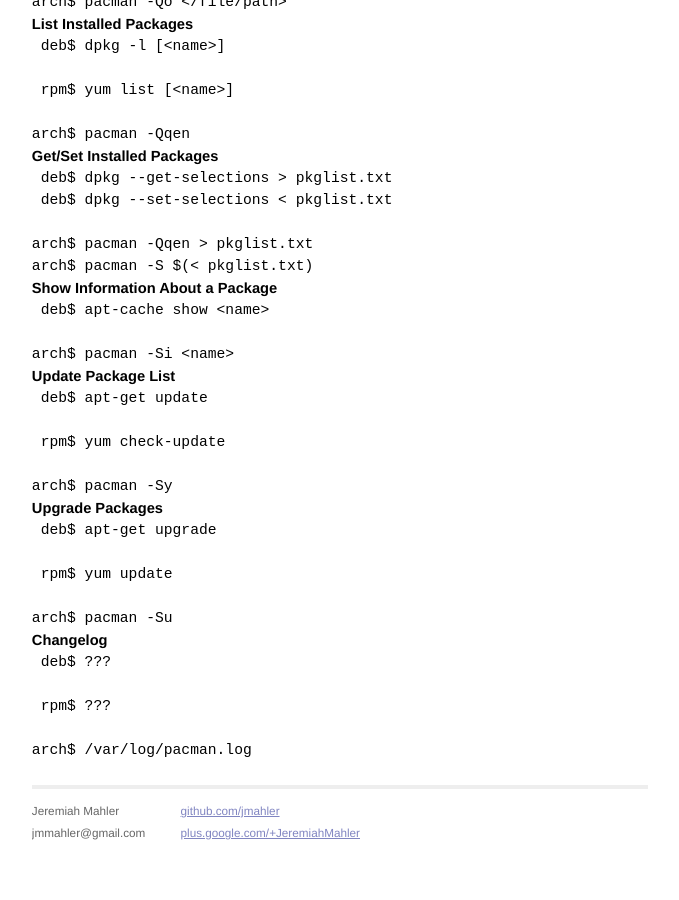
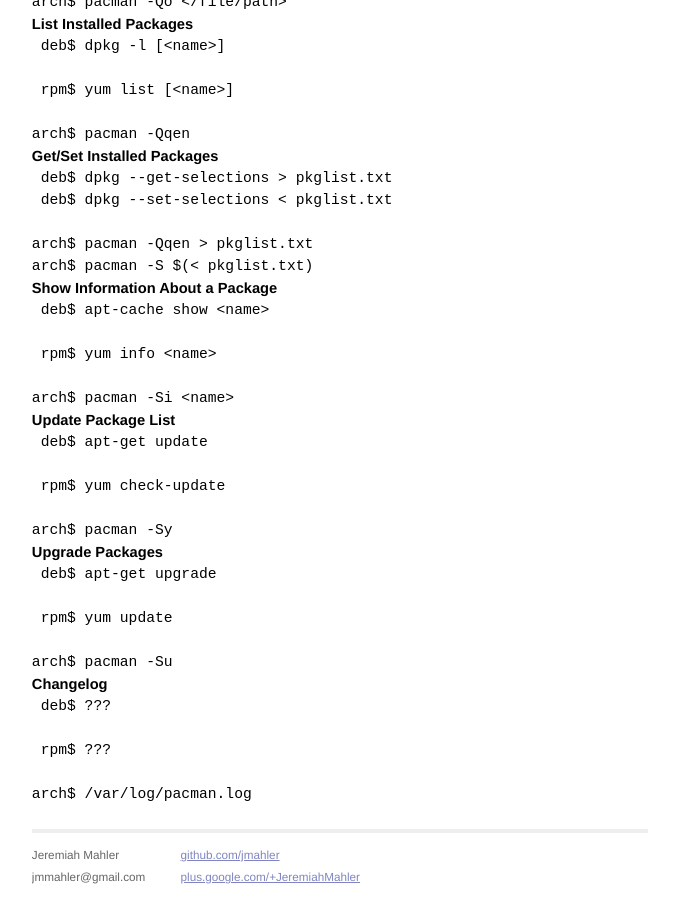
Before and after one commit to jmahler/jmahler.github.io, a Jekyll site: the page built from _posts/2013-07-01-deb_vs_rpm.md, in a window 1280 px wide and 900 px high, scrolled down 1257 px. Shown: the whole window, without its empty margins (300-979 px from the left). Built offline with Jekyll 4.4.1, drawn with Linux system fonts in a browser that asks for light colours; Markdown is read by kramdown in place of the engine named in the settings; before the commit the page ends 2113 px from its top, so only the background shows below that.

Commit message:
found apt-cache show equivalent, yum info

```diff
--- a/_posts/2013-07-01-deb_vs_rpm.md
+++ b/_posts/2013-07-01-deb_vs_rpm.md
@@ -95,6 +95,8 @@
 
      deb$ apt-cache show <name>
 
+     rpm$ yum info <name>
+
     arch$ pacman -Si <name>
 
 ### Update Package List
```
